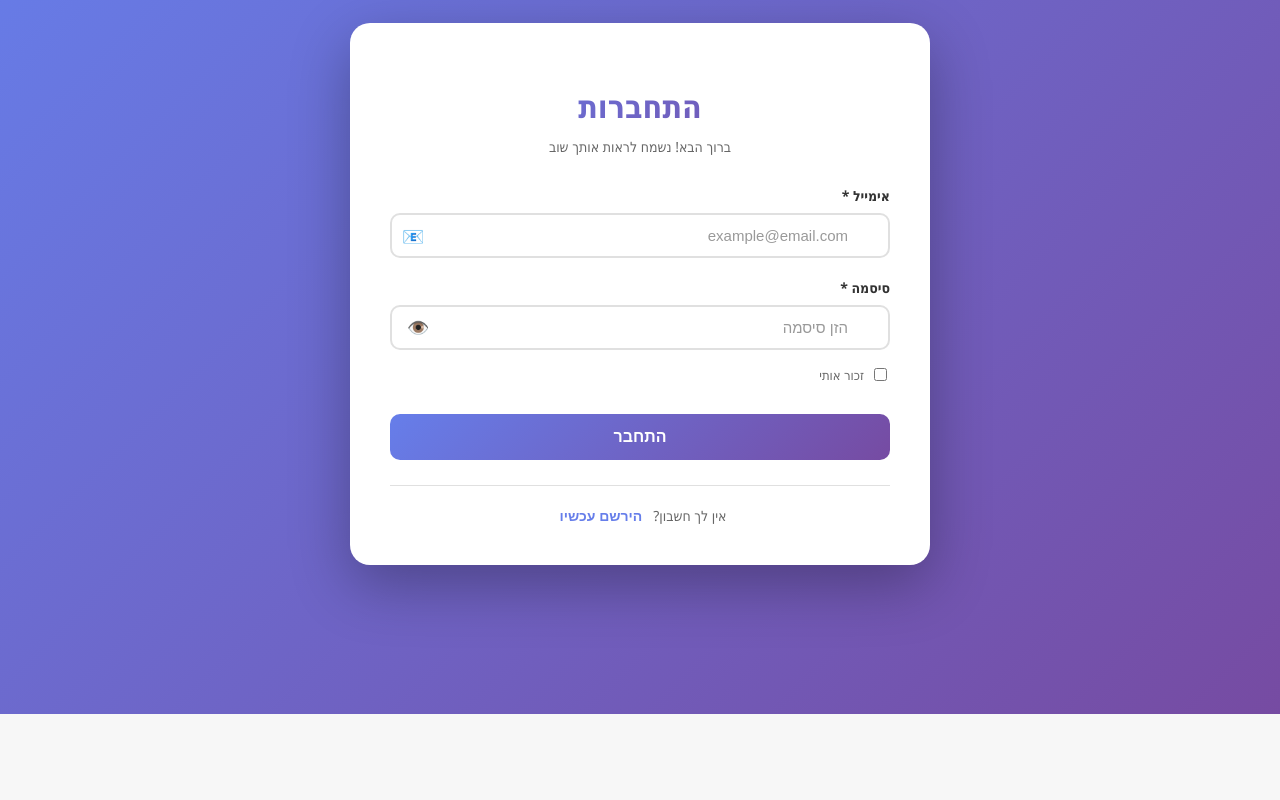
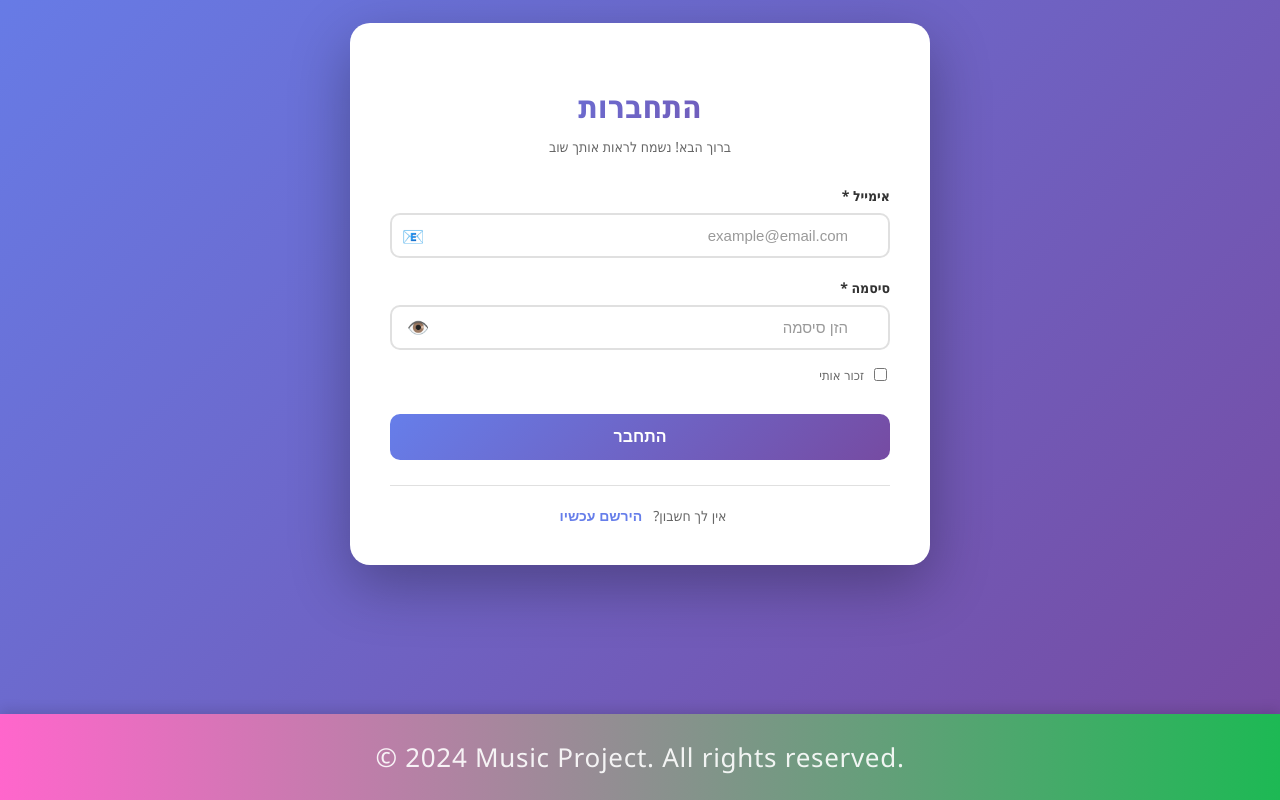
Before and after one commit to NEO-YC/Final-Project-BeatMatch-, a React (Vite) app in the folder Client/vite-project/: page /authforms in a window 1280 px wide. Shown: the part 301-1101 px from the top of the page. Before the commit the page ends 1015 px from the top, so only its background shows below. Built offline with nearby package versions, Linux system fonts and the light colour scheme.

Commit message:
added Footer

```diff
--- a/Client/vite-project/src/App.jsx
+++ b/Client/vite-project/src/App.jsx
@@ -1,6 +1,7 @@
 import { BrowserRouter, Route, Routes } from "react-router-dom"
 import Header from "./pages/Header"
 import AuthForms from "./components/AuthForms"
+import Footer from "./pages/Footer"
 
 function App() {
 
@@ -20,9 +21,9 @@ function App() {
           <Route path="/authforms" element={<AuthForms />} />
 
 
-
         </Routes>
 
+          <Footer />
         </BrowserRouter>
       </div>
     </>
--- /dev/null
+++ b/Client/vite-project/src/pages/Footer.css
@@ -0,0 +1,43 @@
+/* מבנה דף שמאפשר sticky footer */
+.page-wrapper {
+  min-height: 100vh;
+  display: flex;
+  flex-direction: column;
+}
+
+/* Footer */
+footer {
+  background: linear-gradient(90deg, #ff66cc, #1db954);
+  padding: 25px 0;
+  text-align: center;
+  color: white;
+  font-size: 26px;
+  letter-spacing: 0.7px;
+  margin-top: auto; /* הופך אותו ל-sticky bottom */
+  box-shadow: 0 -4px 12px rgba(0,0,0,0.12);
+  animation: footerFade 0.8s ease;
+}
+
+/* טקסט */
+footer p {
+  margin: 0;
+  opacity: 0.9;
+  transition: 0.3s;
+}
+
+footer p:hover {
+  opacity: 1;
+  transform: scale(1.02);
+}
+
+/* אנימציית כניסה */
+@keyframes footerFade {
+  from {
+    opacity: 0;
+    transform: translateY(20px);
+  }
+  to {
+    opacity: 1;
+    transform: translateY(0);
+  }
+}
--- /dev/null
+++ b/Client/vite-project/src/pages/Footer.jsx
@@ -0,0 +1,19 @@
+import React from "react";
+import "./Footer.css"
+
+function Footer() {
+
+
+
+
+
+  return (
+    <div>
+      <footer>
+        <p>© 2024 Music Project. All rights reserved.</p>
+      </footer>
+    </div>
+  );
+}
+
+export default Footer;
```
